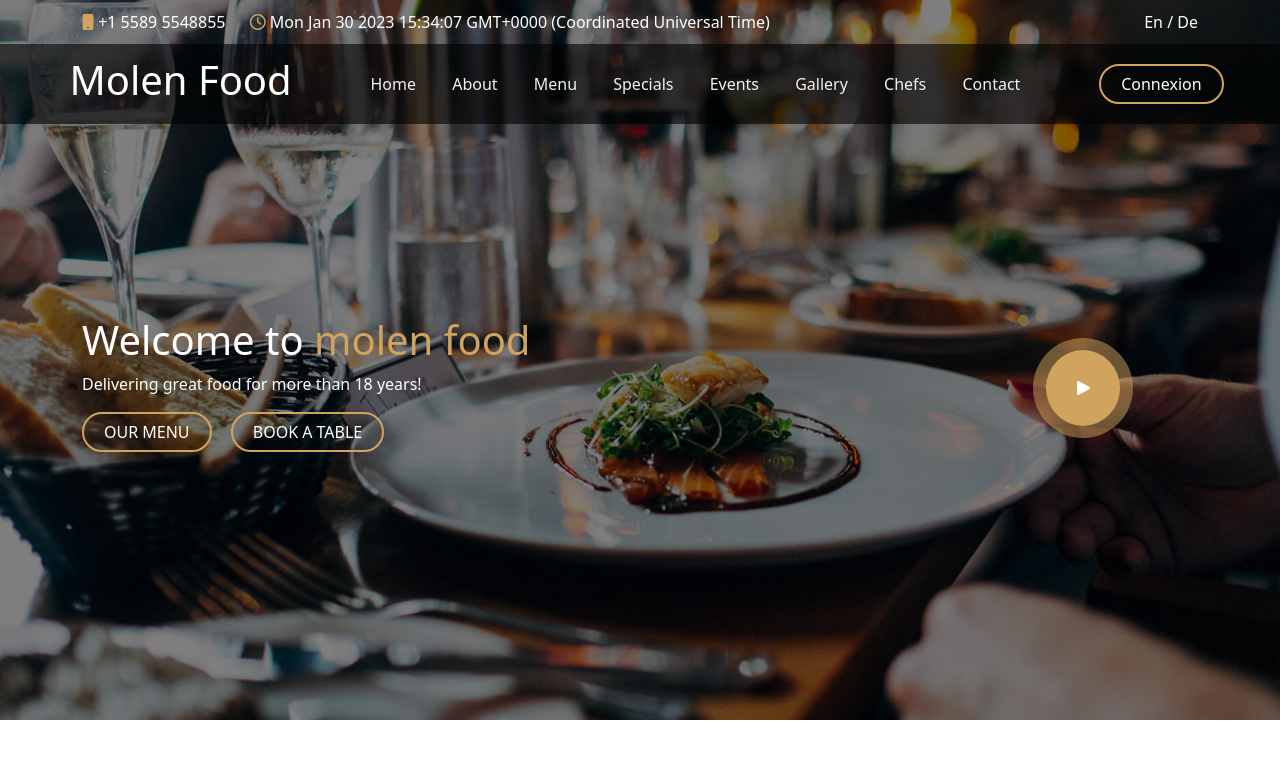
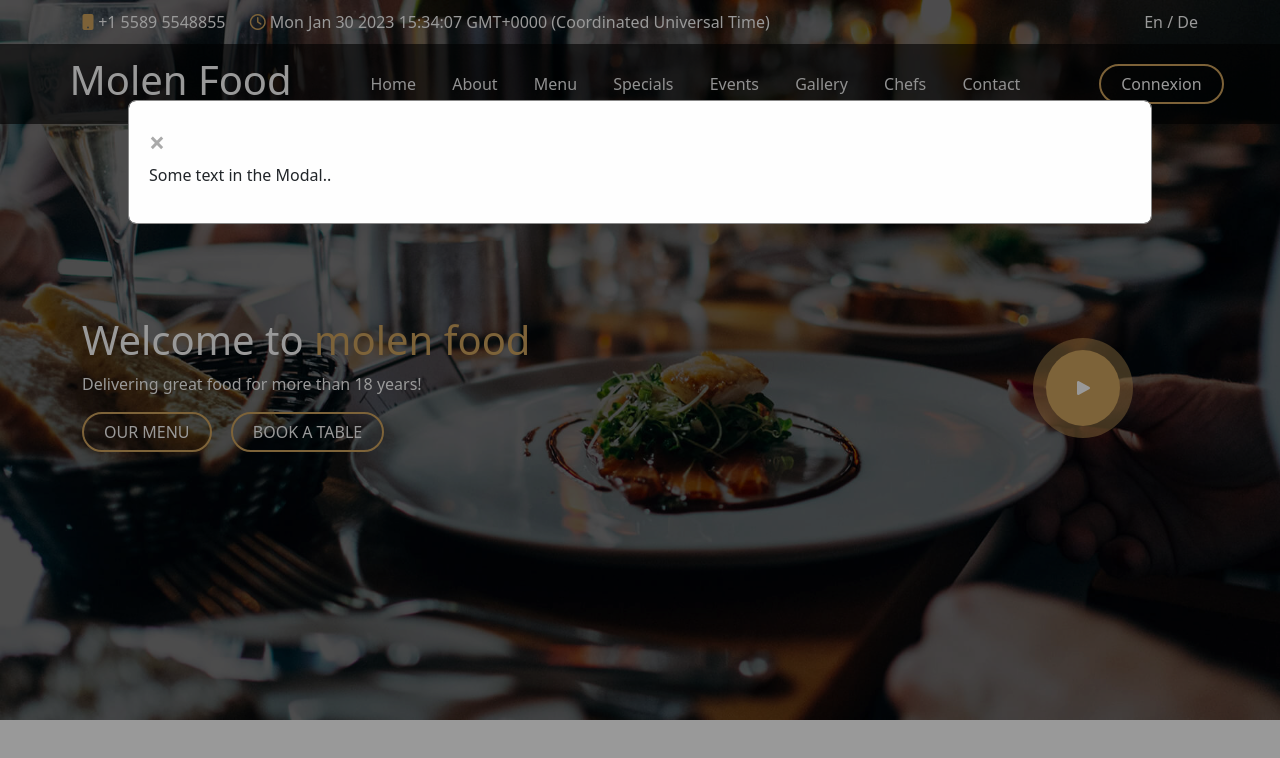
Before and after one commit to KwissyP/projet-dom-Christian-Pandoulas, a website: page index.html in a window 1280 px wide. Both pictures are taken after a click on the button "Connexion". Drawn offline with nearby package versions, Linux system fonts and the light colour scheme.

Commit message:
Modal beginning

```diff
--- a/index.html
+++ b/index.html
@@ -37,7 +37,7 @@
                 <a href="#chefs">Chefs</a>
                 <a href="#contact">Contact</a>
             </div>
-            <div><button class="button">Connexion</button>
+            <div><button class="button" id="modalOne">Connexion</button>
             </div>
         </nav>
         <div class='container' id="div3">
@@ -51,6 +51,15 @@
                 <button id="pulseButton"><i class="fa-solid fa-play"></i></button>
             </div>
         </div>
+        <div id="myModal" class="modal">
+
+            <!-- Modal content -->
+            <div class="modal-content">
+              <span class="close">&times;</span>
+              <p>Some text in the Modal..</p>
+            </div>
+
+          </div>
     </header>
 
     <section>
--- a/public/js/app.js
+++ b/public/js/app.js
@@ -10,3 +10,21 @@ function myFunction() {
         x.className = "topnav";
     }
 }
+// Modal
+let modal = document.getElementById("myModal");
+let btn = document.getElementById("modalOne");
+let span = document.getElementsByClassName("close")[0];
+
+btn.onclick = function () {
+    modal.style.display = "block";
+}
+
+span.onclick = function () {
+    modal.style.display = "none";
+}
+
+window.onclick = function (event) {
+    if (event.target == modal) {
+        modal.style.display = "none";
+    }
+}
--- a/src/sass/modules/_header.scss
+++ b/src/sass/modules/_header.scss
@@ -1,4 +1,5 @@
 $orangeux: #D0A45E;
+
 * {
     margin: 0;
     padding: 0;
@@ -71,7 +72,7 @@ header::before {
 }
 
 .topnav a:hover {
-    color : $orangeux;
+    color: $orangeux;
 }
 
 .topnav .icon {
@@ -148,12 +149,51 @@ header::before {
     0% {
         transform: scale(1);
     }
+
     80% {
         transform: scale(15);
     }
+
     100% {
-        color: #D0A45E;;
+        color: #D0A45E;
+        ;
     }
+}
+
+.modal {
+    display: none;
+    position: fixed;
+    z-index: 1;
+    padding-top: 100px;
+    left: 0;
+    top: 0;
+    width: 100%;
+    height: 100%;
+    overflow: auto;
+    background-color: rgb(0, 0, 0);
+    background-color: rgba(0, 0, 0, 0.4);
+}
+
+.modal-content {
+    background-color: #fefefe;
+    margin: auto;
+    padding: 20px;
+    border: 1px solid #888;
+    width: 80%;
+}
+
+.close {
+    color: #aaaaaa;
+    float: right;
+    font-size: 28px;
+    font-weight: bold;
+}
+
+.close:hover,
+.close:focus {
+    color: #000;
+    text-decoration: none;
+    cursor: pointer;
 }
 
 // Media Queries
@@ -194,7 +234,7 @@ header::before {
     }
 
     .topnav.responsive button {
-        float:  none;
+        float: none;
         display: block;
     }
 }
```
Also changed, not shown: public/css/style.css, 1 other file. Lines whose indentation alone changed are shown as unchanged.
